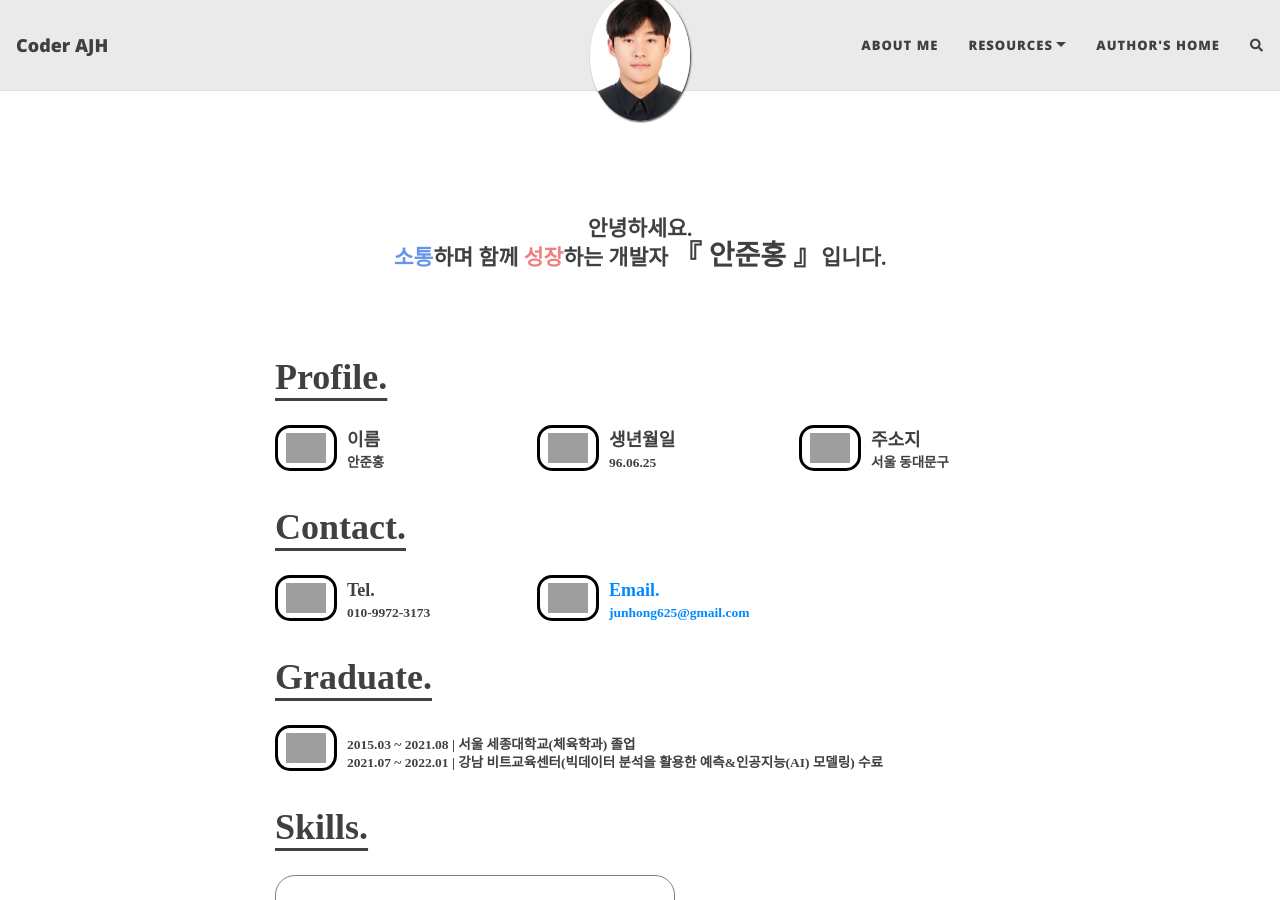
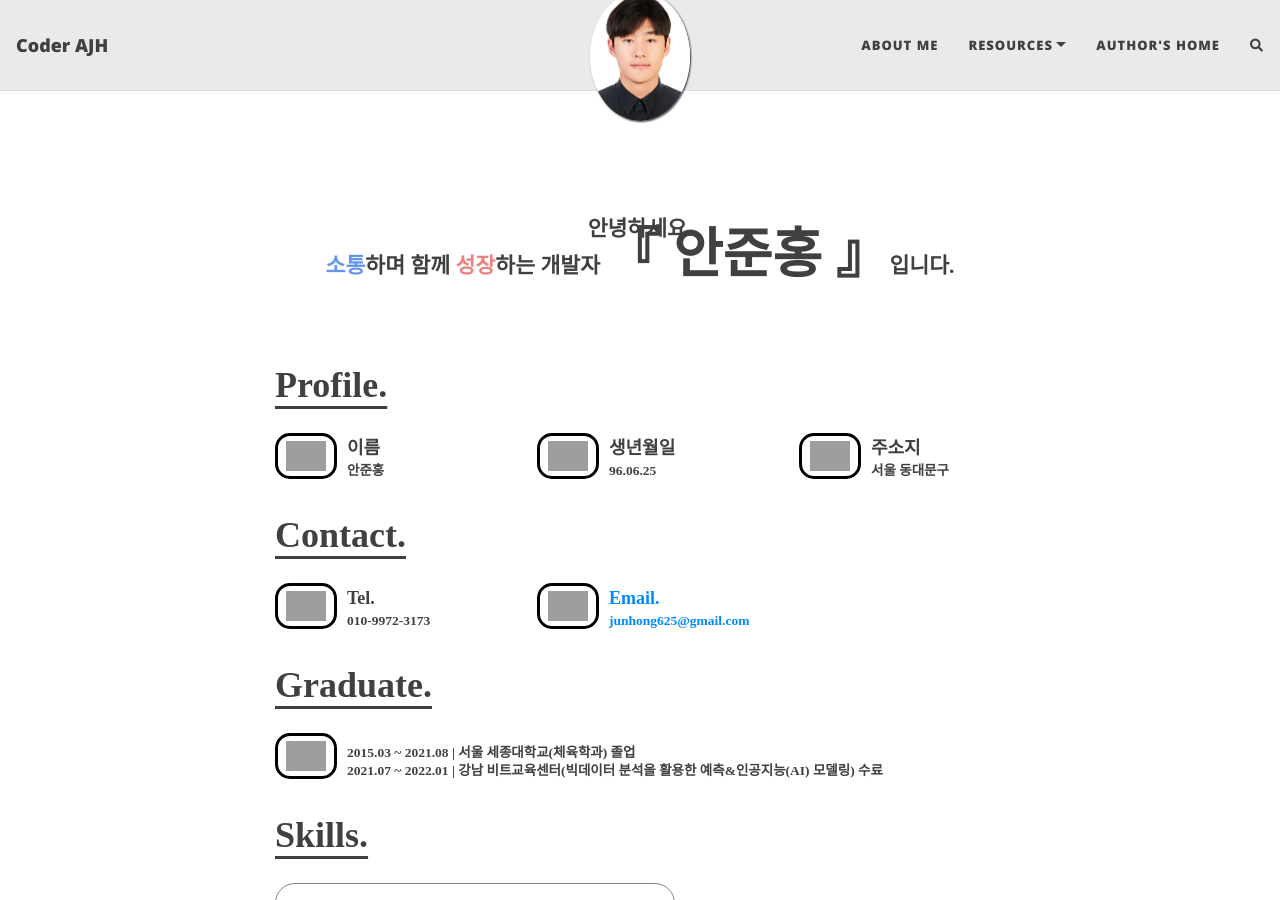
Before and after one commit to junhong625/junhong625.github.io, a Jekyll site: the page built from aboutme.md, in a window 1280 px wide and 900 px high. Built offline with Jekyll 4.4.1, drawn with Linux system fonts in a browser that asks for light colours; nearby versions of some CDN libraries; comment, search, counter and statistics services are not loaded; grey boxes are pictures that could not be loaded.

Commit message:
Update aboutme.md

```diff
--- a/aboutme.md
+++ b/aboutme.md
@@ -9,7 +9,7 @@
 <div style="font: normal bold 1.2em/1.2em 'sans-serif'; text-align:center;">
 안녕하세요.
 <br>
-<span style="color:CornflowerBlue; float:center; text-size:1.25em;">소통</span>하며 함께 <span style="color:LightCoral; float:center; text-size:1.25em;">성장</span>하는 개발자 <span style="font-size:1.3em; float:center;">『 안준홍 』</span>입니다.
+<span style="color:CornflowerBlue; float:center; text-size:2em;">소통</span>하며 함께 <span style="color:LightCoral; float:center; text-size:2em;">성장</span>하는 개발자 <span style="font-size:2.5em; float:center;">『 안준홍 』</span>입니다.
 </div>
 
 <br>
```
